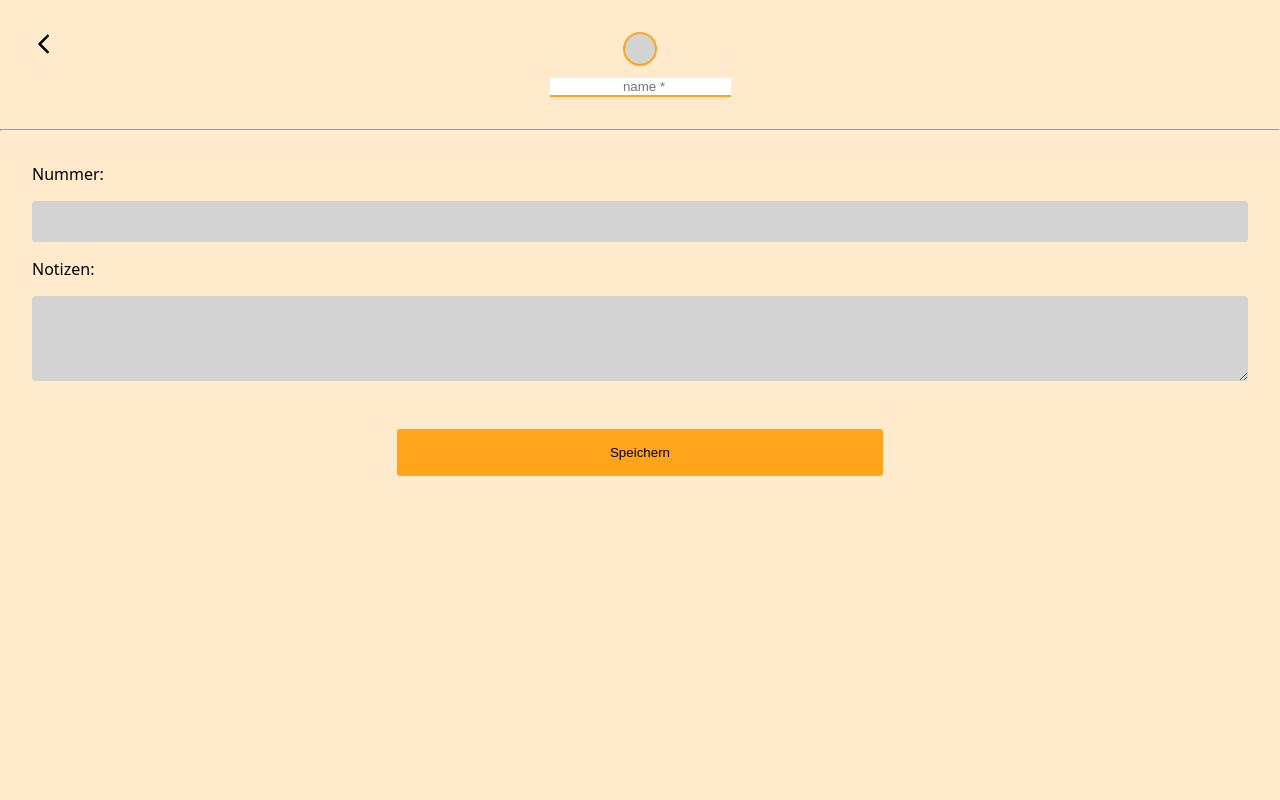
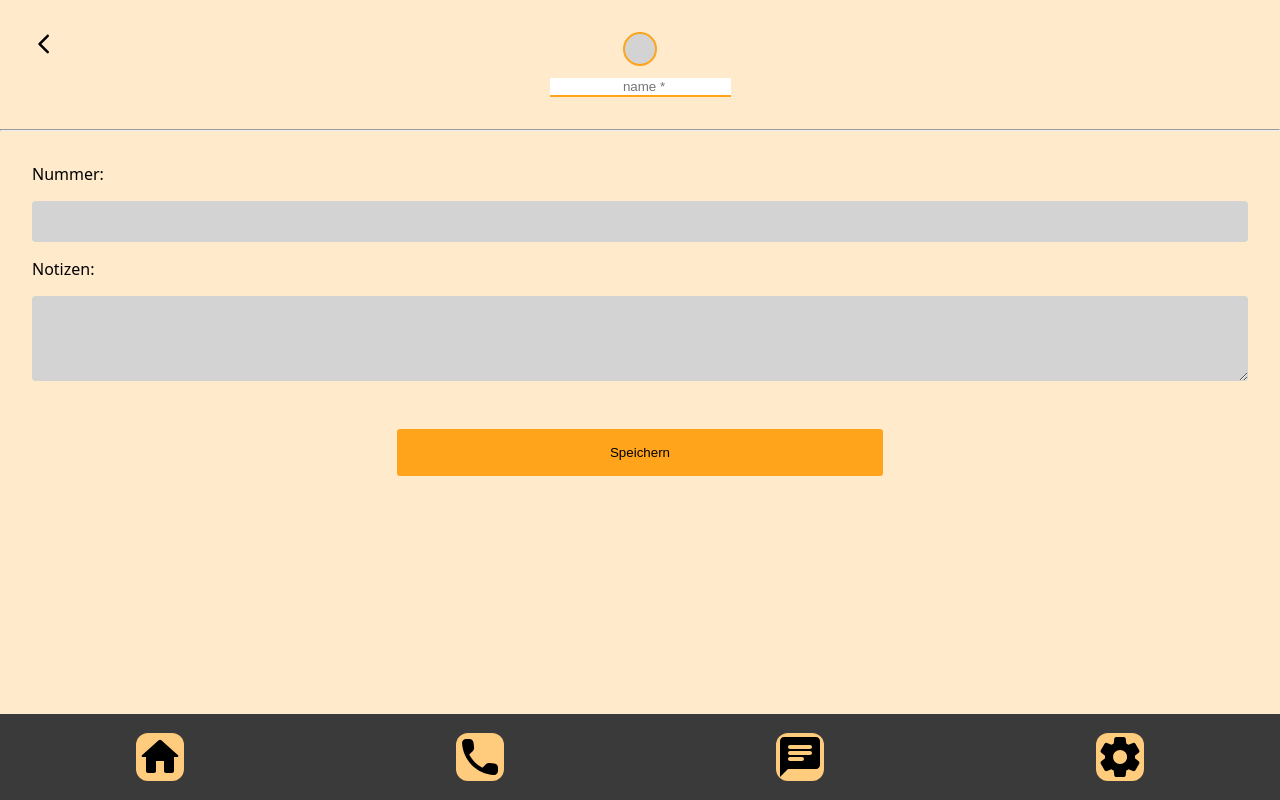
Before and after one commit to MariaRiosNavarro/mobileSimulation-propOS, a Next.js app: page /create in a window 1280 px wide. Built offline with nearby package versions, Linux system fonts and the light colour scheme.

Commit message:
add Navigation in /create

```diff
--- a/pages/create.js
+++ b/pages/create.js
@@ -3,6 +3,7 @@ import { StyledHR } from "../components/StyledHR";
 import { useState } from "react";
 import { backSVG } from "../components/assets/contactsSVG";
 import Link from "next/link";
+import Navigation from "../components/Navigation";
 
 //------------------------------------------STYLE
 
@@ -168,6 +169,7 @@ export default function CreateContactForm() {
       {showSuccessMessageState && (
         <StyledSuccessMessage>Kontakte gespeichert</StyledSuccessMessage>
       )}
+      <Navigation />
     </>
   );
 }
```
